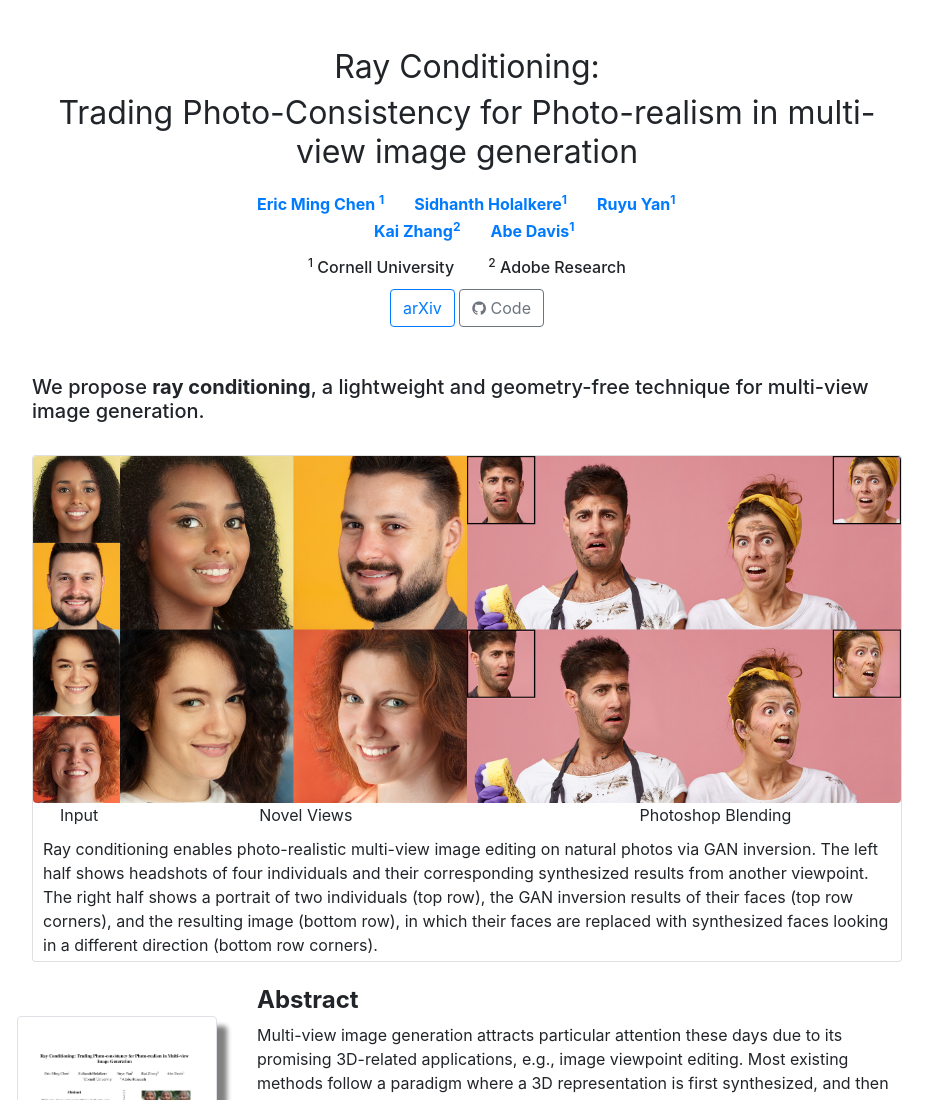
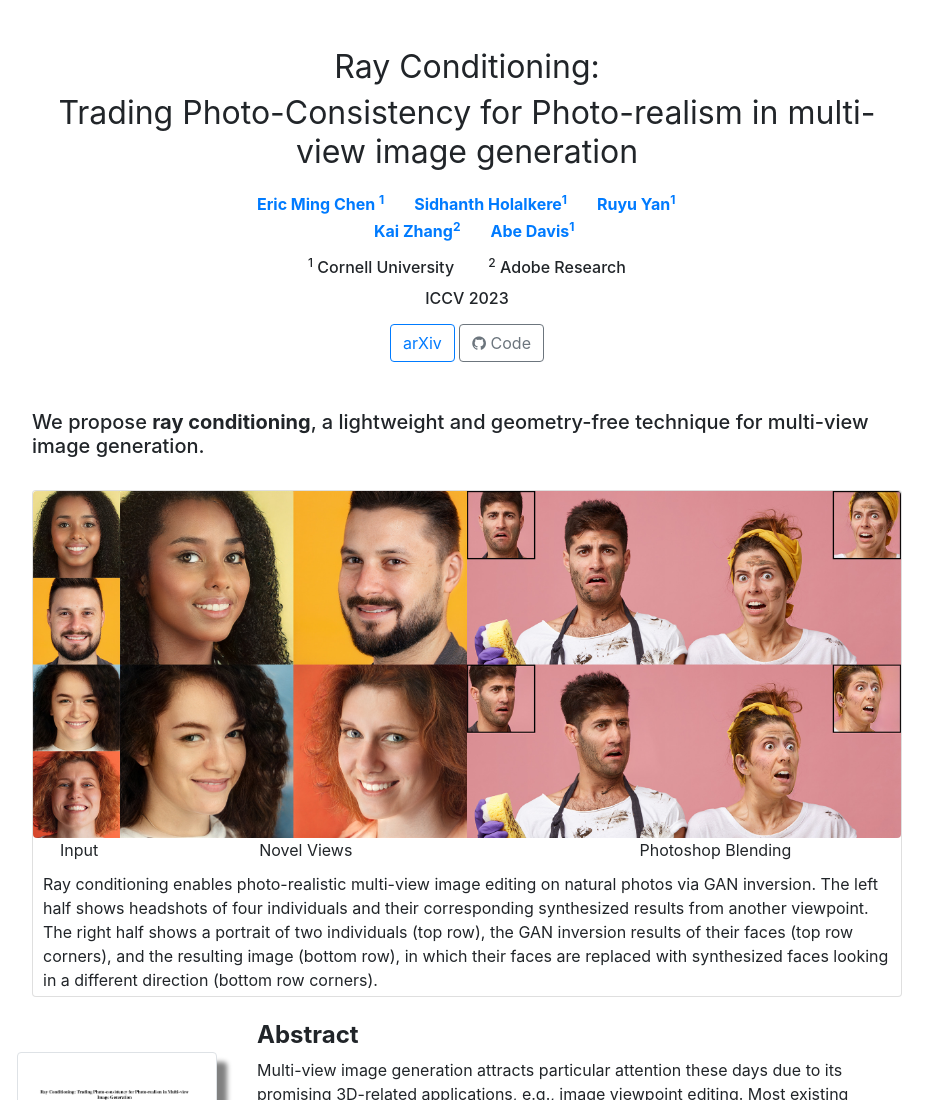
Before and after one commit to ray-cond/ray-cond.github.io, a plain HTML site: page index.html in a window 1280 px wide. Shown: the top 1100 px of the page, without its empty margins (173-1106 px from the left). Drawn offline with nearby package versions, Linux system fonts and the light colour scheme; some icons are missing.

Commit message:
update conf

```diff
--- a/index.html
+++ b/index.html
@@ -63,12 +63,12 @@
         </div>
 
         <!-- venue -->
-        <!-- <div class='row mb-2'>
-                 <div class='col text-center'>
-                 <p class="h6">
-                 </p>
-                 </div>
-		 </div> -->
+        <div class='row mb-2'>
+            <div class='col text-center'>
+                <p class="h6"> ICCV 2023
+                </p>
+            </div>
+	</div>
 
         <!-- links -->
         <div class='row mb-4'>
```
